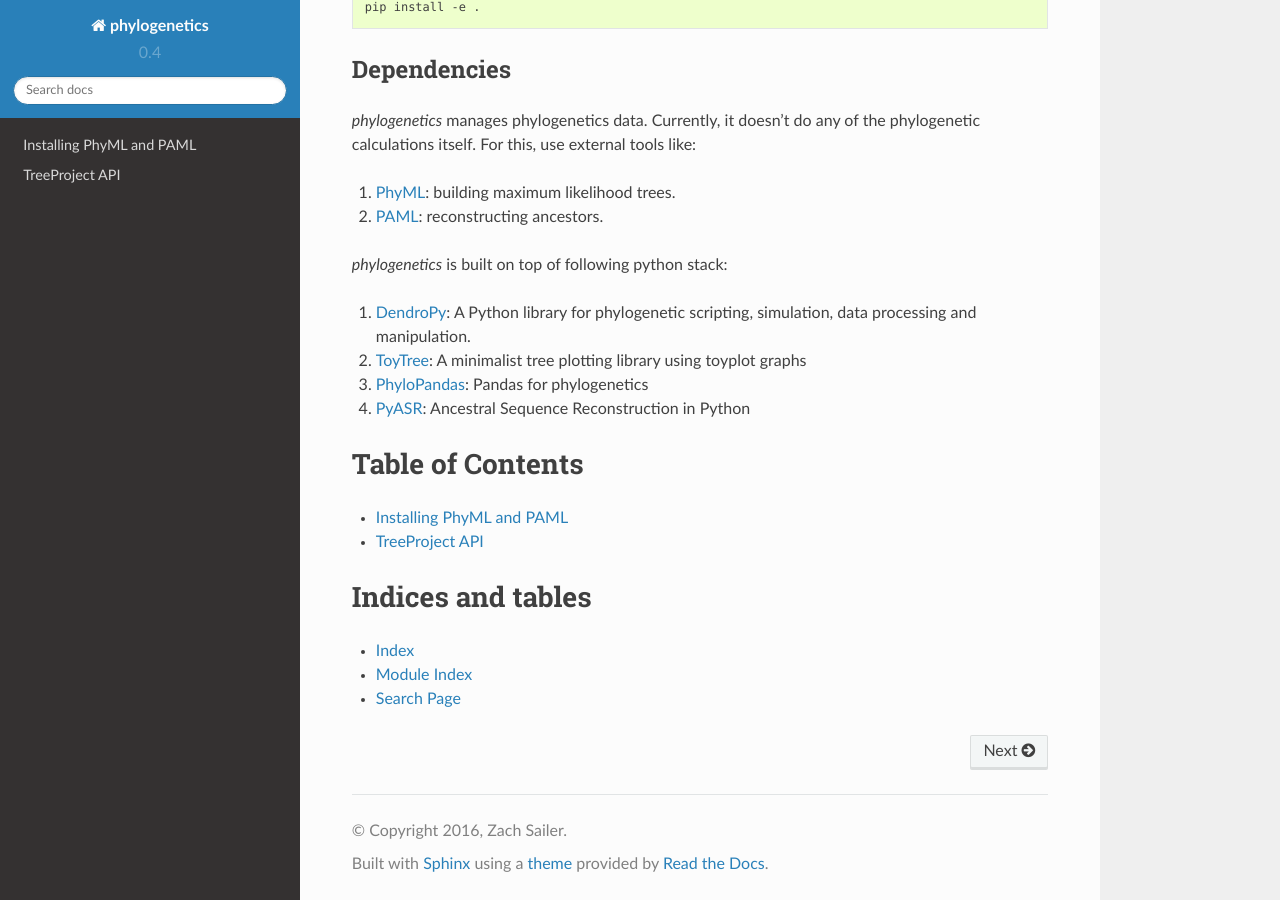
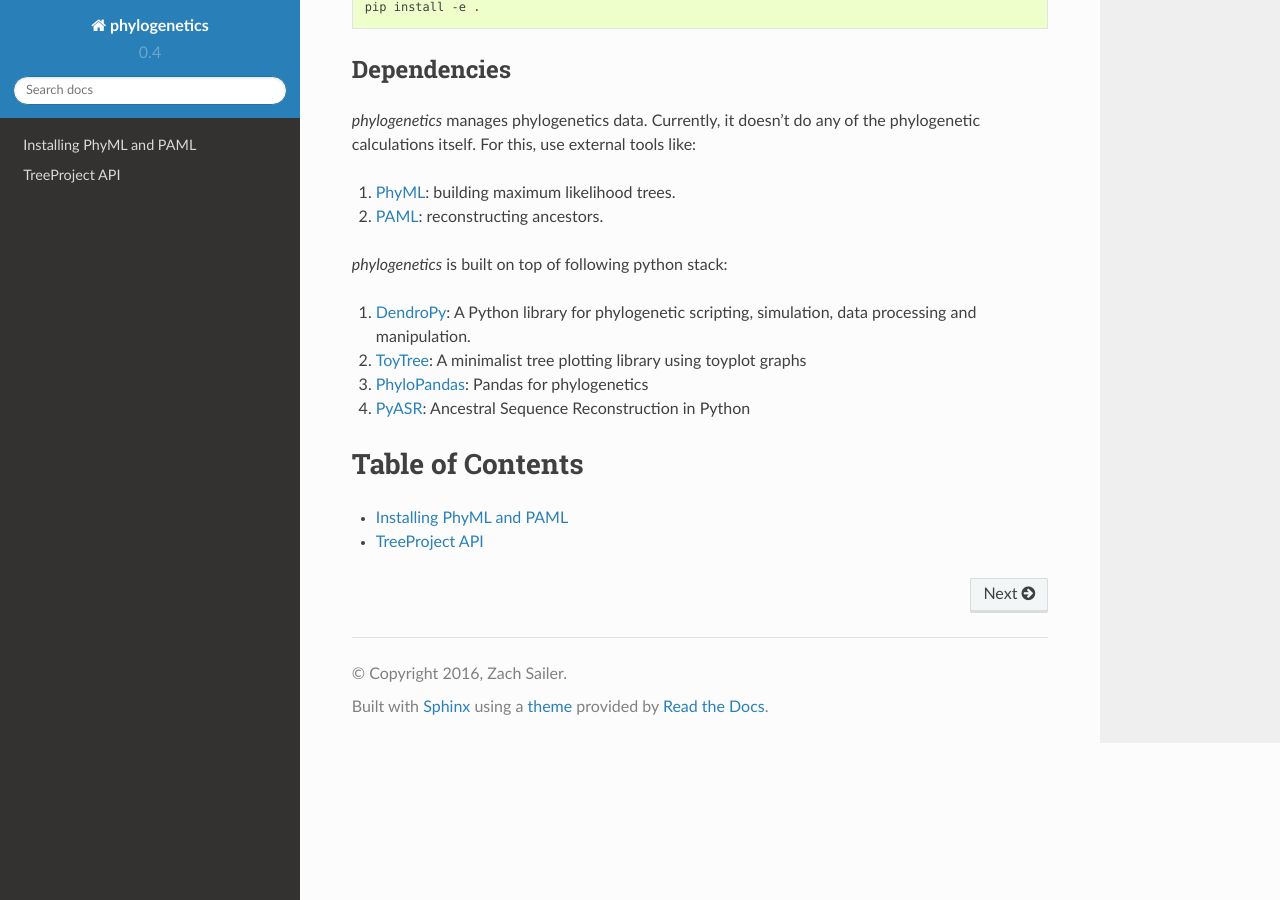
Before and after one commit to harmslab/phylogenetics, a Sphinx documentation site: the page built from docs/index.rst, in a window 1280 px wide and 900 px high, scrolled down 1584 px. Built offline with Sphinx 7.4.7 and the Read the Docs theme 2.0.0, drawn with Linux system fonts in a browser that asks for light colours; part of the change alters nothing that is shown.

Commit message:
mock modules to api docs

```diff
--- a/docs/conf.py
+++ b/docs/conf.py
@@ -21,6 +21,34 @@ import os
 # documentation root, use os.path.abspath to make it absolute, like shown here.
 #sys.path.insert(0, os.path.abspath('.'))
 sys.path.insert(0, os.path.abspath("../phylogenetics"))
+
+# importing modules with weird dependencies
+try:
+    from mock import Mock as MagicMock
+except ImportError:
+    from unittest.mock import MagicMock
+
+class Mock(MagicMock):
+    @classmethod
+    def __getattr__(cls, name):
+            return Mock()
+
+MOCK_MODULES = [
+    'pyasr',
+    'phylopandas',
+    'biopython',
+    'pandas',
+    'toytree',
+    'dendropy',
+    'Bio',
+    'Bio.Phylo.Applications',
+    'Bio.Phylo.PAML'
+]
+
+try:
+    sys.modules.update((mod_name, Mock()) for mod_name in MOCK_MODULES)
+except RecursionError:
+    pass
 
 # -- General configuration ------------------------------------------------
 
--- a/docs/index.rst
+++ b/docs/index.rst
@@ -102,10 +102,3 @@ Table of Contents
 
    _pages/install
    _pages/project
-
-Indices and tables
-==================
-
-* :ref:`genindex`
-* :ref:`modindex`
-* :ref:`search`
```
